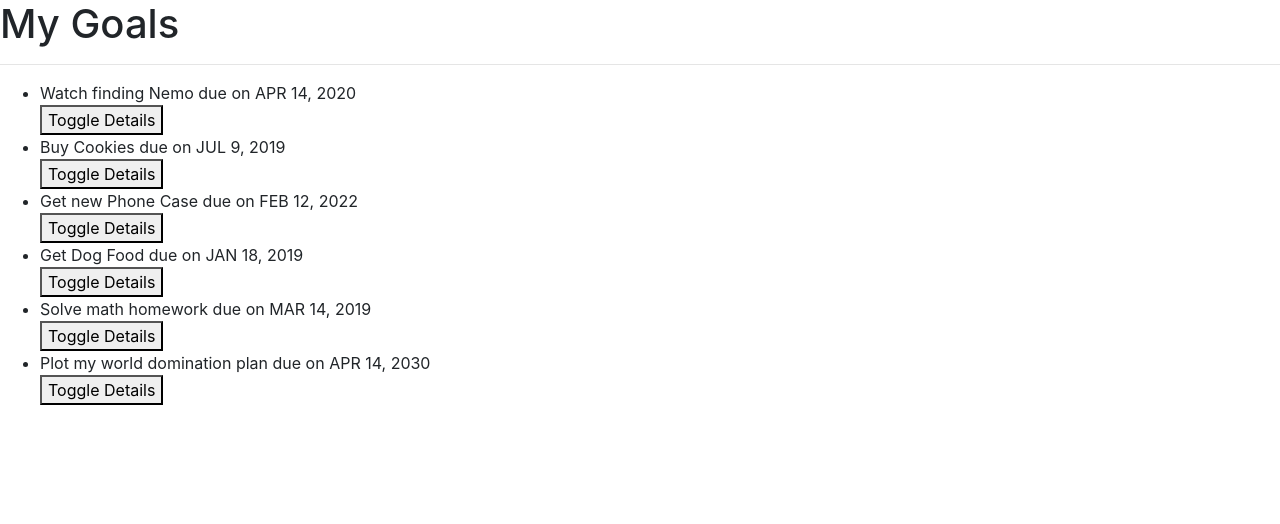
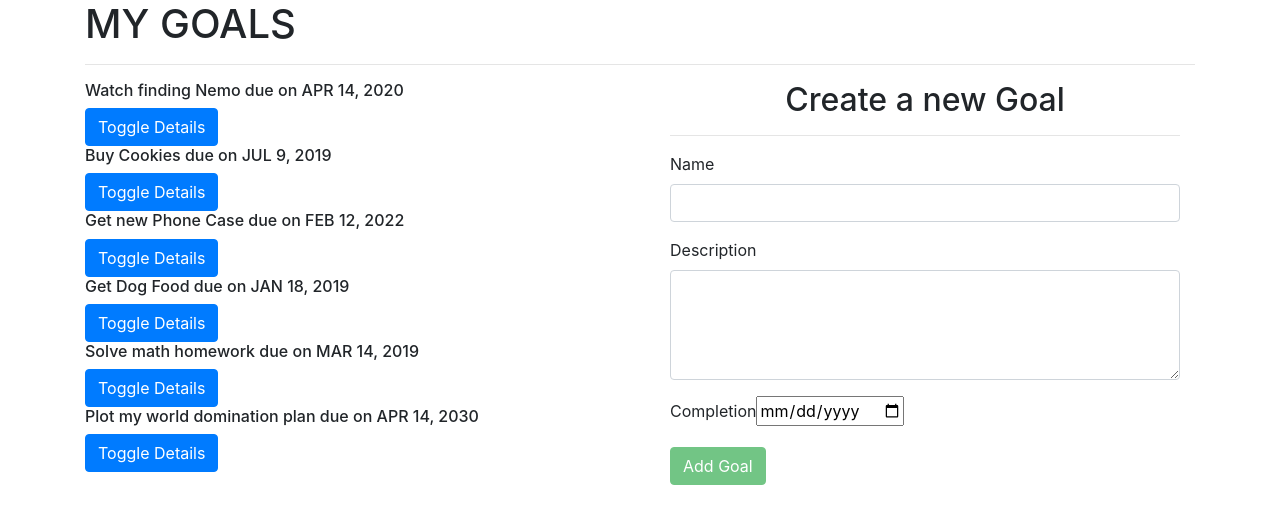
Before and after one commit to brian-kim31/Angular_App, an Angular app: page / in a window 1280 px wide. Shown: the top 524 px of the page. Built offline with nearby package versions, Linux system fonts and the light colour scheme.

Commit message:
Disabled submit button until form is filled

```diff
--- a/package.json
+++ b/package.json
@@ -19,6 +19,8 @@
     "@angular/platform-browser": "~9.1.3",
     "@angular/platform-browser-dynamic": "~9.1.3",
     "@angular/router": "~9.1.3",
+    "bootstrap": "^4.4.1",
+    "popper": "^1.0.1",
     "rxjs": "~6.5.4",
     "tslib": "^1.10.0",
     "zone.js": "~0.10.2"
--- a/src/app/goal-detail/goal-detail.component.html
+++ b/src/app/goal-detail/goal-detail.component.html
@@ -1,3 +1,5 @@
-<p>{{goal.description}}</p>
-<p>This goal will be complete in {{goal.completeDate|dateCount}} days</p>
-<button (click)='goalComplete(true)'>Complete</button>
+<p>{{ goal.description }}</p>
+<p>This goal will be complete in {{ goal.completeDate | dateCount }} days</p>
+<button (click)="goalDelete(true)" class="btn btn-outline-danger">
+  Delete Goal
+</button>
--- a/src/app/goal-detail/goal-detail.component.ts
+++ b/src/app/goal-detail/goal-detail.component.ts
@@ -10,7 +10,7 @@
   @Input() goal: Goal;
   @Output() isComplete = new EventEmitter<boolean>();
 
-  goalComplete(complete: boolean) {
+  goalDelete(complete: boolean) {
     this.isComplete.emit(complete);
   }
   constructor() {}
--- /dev/null
+++ b/src/app/goal-form/goal-form.component.html
@@ -0,0 +1,31 @@
+<div class="container-fluid">
+    <h2 class="text-center">Create a new Goal</h2>
+    <hr>
+    <form (ngSubmit)='submitGoal()' #goalForm='ngForm'>
+        <div class="form-group">
+
+            <label for="name">Name</label>
+            <input type="text" class="form-control" id="name" [(ngModel)]="newGoal.name" name="name" #name='ngModel' required>
+            <div [hidden]="name.valid || name.pristine" class="alert alert-danger">
+                <p>Name is required</p>
+            </div>
+        </div>
+        <div class="form-group">
+
+            <label for="description">Description</label>
+            <textarea class="form-control" id="description" rows="4" [(ngModel)]="newGoal.description" name="description" #description="ngModel" required></textarea>
+            <div [hidden]="description.valid || description.pristine" class="alert alert-danger">
+                <p>Description is required</p>
+            </div>
+        </div>
+        <div class="form-group">
+
+            <label for="complete">Completion</label>
+            <input type='date' id="complete" [(ngModel)]="newGoal.completeDate" name="completeDate" #completeDate="ngModel" required>
+            <div [hidden]="completeDate.valid || completeDate.pristine" class="alert alert-danger">
+                <p>Date is required</p>
+            </div>
+        </div>
+        <button type="submit" class="btn btn-success" [disabled]="!goalForm.valid">Add Goal</button>
+    </form>
+</div>
--- /dev/null
+++ b/src/app/goal-form/goal-form.component.ts
@@ -0,0 +1,19 @@
+import { Component, OnInit, Output, EventEmitter } from '@angular/core';
+import { Goal } from '../goal';
+
+@Component({
+  selector: 'app-goal-form',
+  templateUrl: './goal-form.component.html',
+  styleUrls: ['./goal-form.component.scss'],
+})
+export class GoalFormComponent implements OnInit {
+  newGoal = new Goal(0, '', '', new Date());
+  @Output() addGoal = new EventEmitter<Goal>();
+
+  submitGoal() {
+    this.addGoal.emit(this.newGoal);
+  }
+  constructor() {}
+
+  ngOnInit(): void {}
+}
--- a/src/app/goal/goal.component.html
+++ b/src/app/goal/goal.component.html
@@ -1,11 +1,23 @@
-<h1>My Goals</h1>
-<hr />
-<ul>
-    <div *ngFor="let goal of goals; let i = index">
-        <li appStrikethrough>{{ goal.name }} due on {{goal.completeDate|date|uppercase}} </li>
-        <button (click)="toggleDetails(i)">Toggle Details</button>
-        <app-goal-detail *ngIf="goal.showDescription" [goal]="goal" (isComplete)="completeGoal($event, i)">
-        </app-goal-detail>
+<div class="container">
+    <h1>MY GOALS</h1>
+    <hr>
+
+    <div class="row">
+        <div class="col-md-6">
+            <div *ngFor='let goal of goals;let i = index'>
+                <div>
+                    <h6 id={{i}} appStrikethrough>{{goal.name}} due on {{goal.completeDate|date|uppercase}}</h6>
+                    <button (click)='toggleDetails(i)' class="btn btn-primary">Toggle Details</button>
+                </div>
+
+                <div *ngIf='goal.showDescription'>
+                    <app-goal-detail [goal]='goal' (isComplete)='deleteGoal($event,i)'></app-goal-detail>
+                </div>
+            </div>
+        </div>
+        <div class="col-md-6">
+            <app-goal-form (addGoal)="addNewGoal($event)"></app-goal-form>
+        </div>
     </div>
-</ul>
-<p *ngIf="goals.length > 10">You have too many goals</p>
+    <p *ngIf='goals.length > 10'>You have too many goals</p>
+</div>
--- a/src/app/goal/goal.component.ts
+++ b/src/app/goal/goal.component.ts
@@ -43,10 +43,22 @@
   toggleDetails(index) {
     this.goals[index].showDescription = !this.goals[index].showDescription;
   }
-  completeGoal(isComplete, index) {
+  deleteGoal(isComplete, index) {
     if (isComplete) {
-      this.goals.splice(index, 1);
+      let toDelete = confirm(
+        `Are you sure you want to delete ${this.goals[index].name}?`
+      );
+
+      if (toDelete) {
+        this.goals.splice(index, 1);
+      }
     }
+  }
+  addNewGoal(goal) {
+    let goalLength = this.goals.length;
+    goal.id = goalLength + 1;
+    goal.completeDate = new Date(goal.completeDate);
+    this.goals.push(goal);
   }
   constructor() {}
 
```
Also changed, not shown: src/app/app.module.ts (+7 -7 lines), src/app/goal-form/goal-form.component.scss (added), 2 other files (tests, documents, lock files or other folders).
